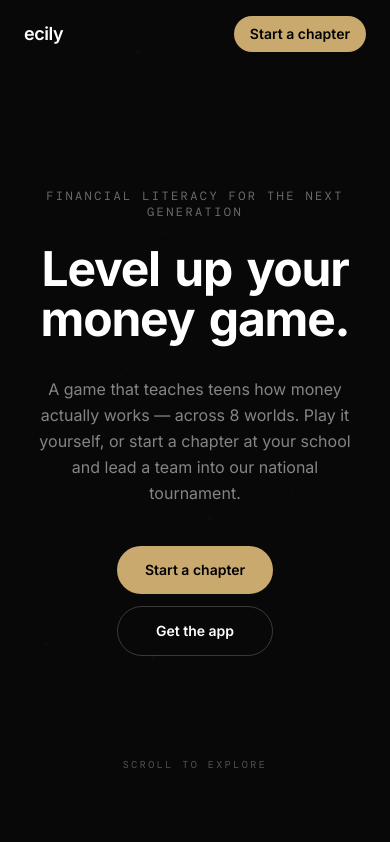
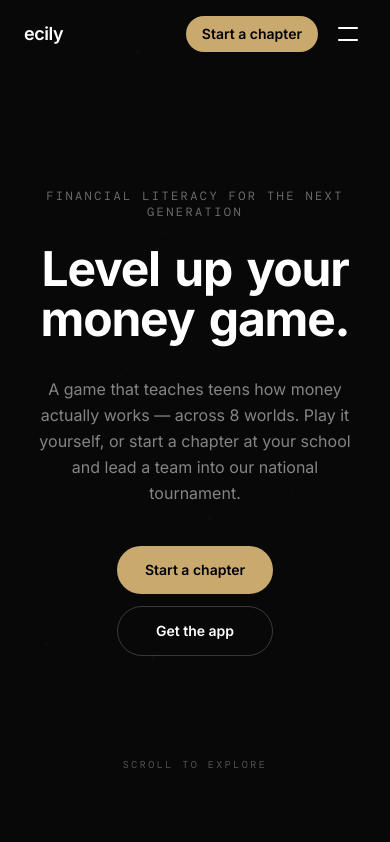
Before and after one commit to krishayyy/ecily, a Next.js app: page / in a window 390 px wide. Shown: the top 842 px of the page. Built offline with nearby package versions, Linux system fonts and the light colour scheme; a web font is replaced by a local one.

Commit message:
Add mobile nav menu (hamburger)
Nav links were desktop-only (hidden md:flex) with no way to reach
Chapters/Tournament/Sponsors/Team on phones. Add a hamburger toggle
+ animated dropdown panel for mobile.

Co-Authored-By: RuFlo <ruv@ruv.net>

```diff
--- a/components/Nav.tsx
+++ b/components/Nav.tsx
@@ -2,7 +2,7 @@
 
 import { useEffect, useState } from "react"
 import Link from "next/link"
-import { motion } from "framer-motion"
+import { motion, AnimatePresence } from "framer-motion"
 
 const links = [
   { label: "App", href: "/#app" },
@@ -14,6 +14,7 @@ const links = [
 
 export default function Nav() {
   const [scrolled, setScrolled] = useState(false)
+  const [open, setOpen] = useState(false)
 
   useEffect(() => {
     const onScroll = () => setScrolled(window.scrollY > 24)
@@ -22,22 +23,37 @@ export default function Nav() {
     return () => window.removeEventListener("scroll", onScroll)
   }, [])
 
+  // Lock body scroll while the mobile menu is open
+  useEffect(() => {
+    document.body.style.overflow = open ? "hidden" : ""
+    return () => {
+      document.body.style.overflow = ""
+    }
+  }, [open])
+
+  const solid = scrolled || open
+
   return (
     <motion.header
       initial={{ opacity: 0, y: -16 }}
       animate={{ opacity: 1, y: 0 }}
       transition={{ duration: 0.6, ease: "easeOut" }}
       className={`fixed top-0 left-0 right-0 z-50 transition-colors duration-300 ${
-        scrolled
-          ? "bg-[#080808]/80 backdrop-blur-md border-b border-white/[0.06]"
+        solid
+          ? "bg-[#080808]/85 backdrop-blur-md border-b border-white/[0.06]"
           : "bg-transparent"
       }`}
     >
       <nav className="max-w-6xl mx-auto flex items-center justify-between px-6 sm:px-8 py-4">
-        <Link href="/" className="text-white font-semibold tracking-tight text-lg">
+        <Link
+          href="/"
+          onClick={() => setOpen(false)}
+          className="text-white font-semibold tracking-tight text-lg"
+        >
           ecily
         </Link>
 
+        {/* Desktop links */}
         <div className="hidden md:flex items-center gap-7">
           {links.map((l) => (
             <Link
@@ -50,6 +66,7 @@ export default function Nav() {
           ))}
         </div>
 
+        {/* Right side */}
         <div className="flex items-center gap-2.5">
           <Link
             href="/#waitlist"
@@ -59,12 +76,67 @@ export default function Nav() {
           </Link>
           <Link
             href="/#start"
+            onClick={() => setOpen(false)}
             className="inline-flex items-center rounded-full bg-[#C9A96E] text-black text-sm font-semibold px-4 py-2 hover:bg-[#E0C28A] transition-colors duration-200"
           >
             Start a chapter
           </Link>
+
+          {/* Hamburger — mobile only */}
+          <button
+            onClick={() => setOpen((v) => !v)}
+            aria-label={open ? "Close menu" : "Open menu"}
+            aria-expanded={open}
+            className="md:hidden ml-0.5 w-9 h-9 flex items-center justify-center text-white"
+          >
+            <div className="relative w-5 h-3.5">
+              <span
+                className={`absolute left-0 top-0 h-[2px] w-5 bg-current rounded transition-all duration-300 ${
+                  open ? "translate-y-[6px] rotate-45" : ""
+                }`}
+              />
+              <span
+                className={`absolute left-0 bottom-0 h-[2px] w-5 bg-current rounded transition-all duration-300 ${
+                  open ? "-translate-y-[6px] -rotate-45" : ""
+                }`}
+              />
+            </div>
+          </button>
         </div>
       </nav>
+
+      {/* Mobile menu panel */}
+      <AnimatePresence>
+        {open && (
+          <motion.div
+            initial={{ opacity: 0, height: 0 }}
+            animate={{ opacity: 1, height: "auto" }}
+            exit={{ opacity: 0, height: 0 }}
+            transition={{ duration: 0.28, ease: [0.16, 1, 0.3, 1] }}
+            className="md:hidden overflow-hidden border-t border-white/[0.06] bg-[#080808]/95 backdrop-blur-md"
+          >
+            <div className="px-6 py-4 flex flex-col">
+              {links.map((l) => (
+                <Link
+                  key={l.label}
+                  href={l.href}
+                  onClick={() => setOpen(false)}
+                  className="py-3 text-base text-white/75 hover:text-white border-b border-white/[0.05] last:border-0 transition-colors duration-200"
+                >
+                  {l.label}
+                </Link>
+              ))}
+              <Link
+                href="/#waitlist"
+                onClick={() => setOpen(false)}
+                className="mt-4 inline-flex items-center justify-center rounded-full border border-white/15 text-white text-sm font-semibold py-3 hover:bg-white/5 transition-colors duration-200"
+              >
+                Get the app
+              </Link>
+            </div>
+          </motion.div>
+        )}
+      </AnimatePresence>
     </motion.header>
   )
 }
```
